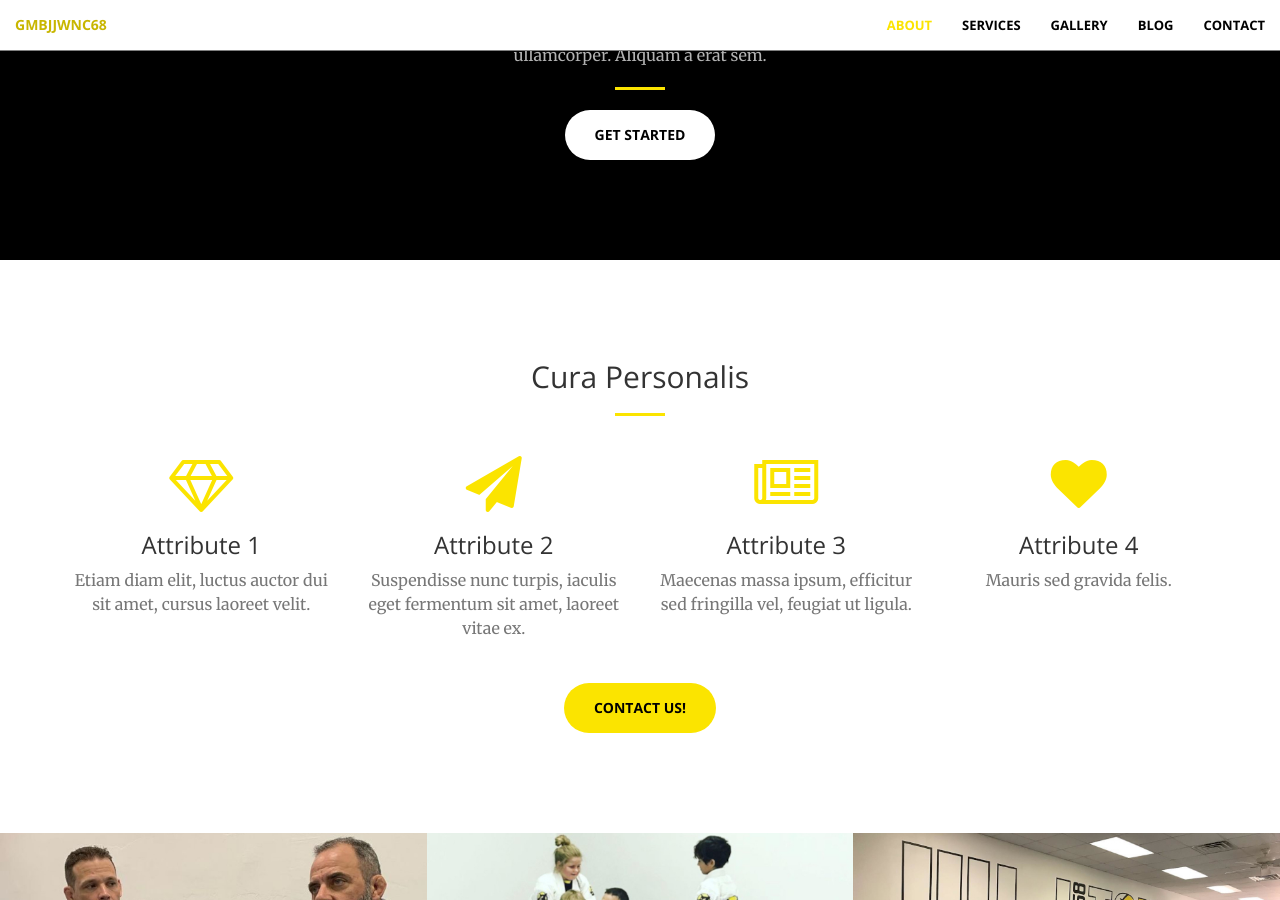
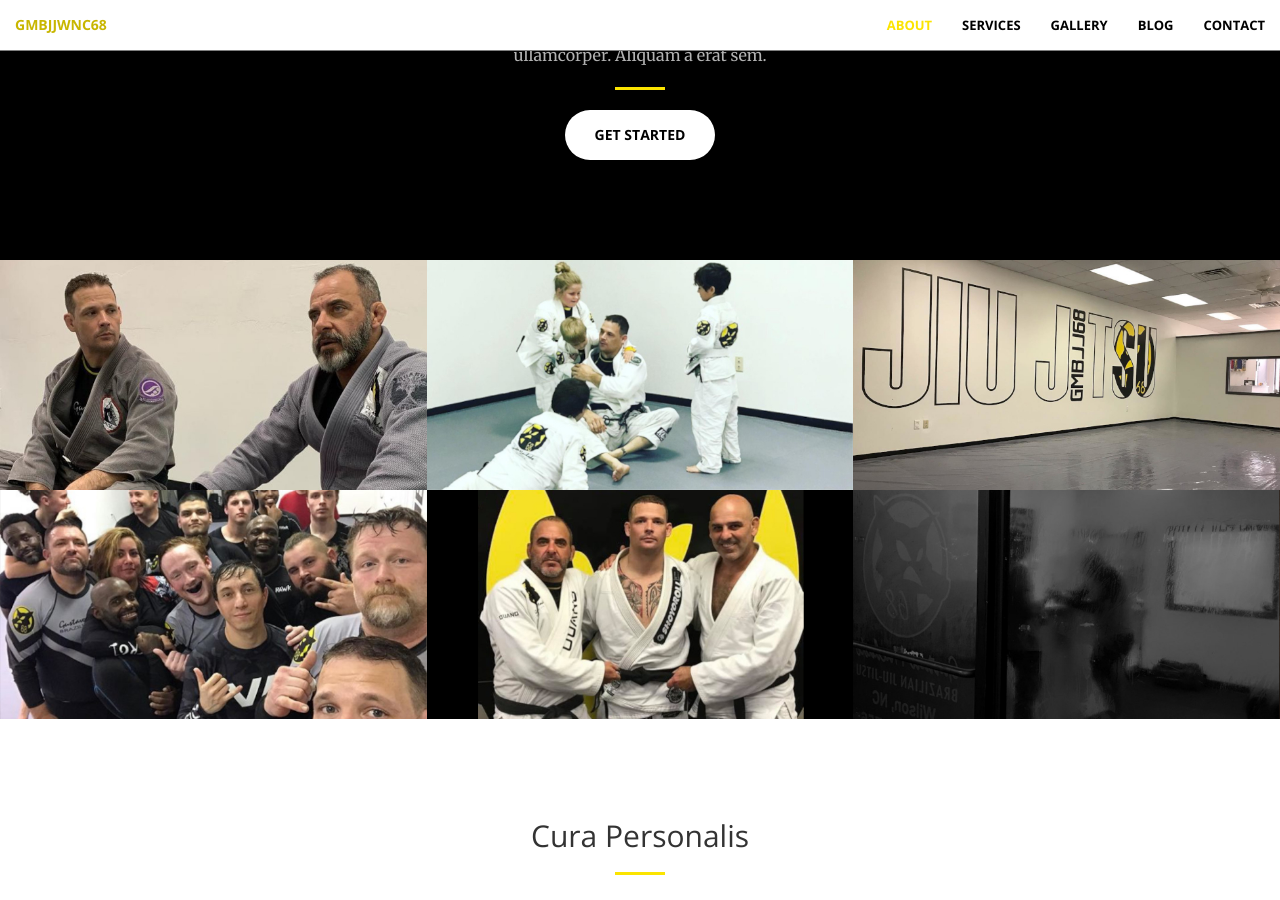
Before and after one commit to gmbjjwnc68/gmbjjwnc68.github.io, a Jekyll site: the page built from index.html, in a window 1280 px wide and 900 px high, scrolled down 1153 px. Built offline with Jekyll 4.4.1, drawn with Linux system fonts in a browser that asks for light colours.

Commit message:
Added second home page portfolio

```diff
--- /dev/null
+++ b/_includes/portfolio2.html
@@ -0,0 +1,96 @@
+<section class="no-padding" id="portfolio">
+    <div class="container-fluid">
+        <div class="row no-gutter">
+            <div class="col-lg-4 col-sm-6">
+                <a class="portfolio-box">
+                    <img src="img/portfolio/1.jpg" class="img-responsive" alt="">
+                    <div class="portfolio-box-caption">
+                        <div class="portfolio-box-caption-content">
+                            <div class="project-category text-faded">
+                                learning
+                            </div>
+                            <div class="project-name">
+                                from the master
+                            </div>
+                        </div>
+                    </div>
+                </a>
+            </div>
+            <div class="col-lg-4 col-sm-6">
+                <a class="portfolio-box">
+                    <img src="img/portfolio/2.jpg" class="img-responsive" alt="">
+                    <div class="portfolio-box-caption">
+                        <div class="portfolio-box-caption-content">
+                            <div class="project-category text-faded">
+                                paying
+                            </div>
+                            <div class="project-name">
+                                it forward
+                            </div>
+                        </div>
+                    </div>
+                </a>
+            </div>
+            <div class="col-lg-4 col-sm-6">
+                <a class="portfolio-box">
+                    <img src="img/portfolio/3.jpg" class="img-responsive" alt="">
+                    <div class="portfolio-box-caption">
+                        <div class="portfolio-box-caption-content">
+                            <div class="project-category text-faded">
+                                clean mats
+                            </div>
+                            <div class="project-name">
+                                clean thoughts
+                            </div>
+                        </div>
+                    </div>
+                </a>
+            </div>
+            <div class="col-lg-4 col-sm-6">
+                <a class="portfolio-box">
+                    <img src="img/portfolio/4.jpg" class="img-responsive" alt="">
+                    <div class="portfolio-box-caption">
+                        <div class="portfolio-box-caption-content">
+                            <div class="project-category text-faded">
+                                full mats
+                            </div>
+                            <div class="project-name">
+                                and hearts
+                            </div>
+                        </div>
+                    </div>
+                </a>
+            </div>
+            <div class="col-lg-4 col-sm-6">
+                <a class="portfolio-box">
+                    <img src="img/portfolio/5.jpg" class="img-responsive" alt="">
+                    <div class="portfolio-box-caption">
+                        <div class="portfolio-box-caption-content">
+                            <div class="project-category text-faded">
+                                our lineage
+                            </div>
+                            <div class="project-name">
+                                Scott Bass
+                            </div>
+                        </div>
+                    </div>
+                </a>
+            </div>
+            <div class="col-lg-4 col-sm-6">
+                <a class="portfolio-box">
+                    <img src="img/portfolio/6.jpg" class="img-responsive" alt="">
+                    <div class="portfolio-box-caption">
+                        <div class="portfolio-box-caption-content">
+                            <div class="project-category text-faded">
+                                dedication &
+                            </div>
+                            <div class="project-name">
+                                commitment
+                            </div>
+                        </div>
+                    </div>
+                </a>
+            </div>
+        </div>
+    </div>
+</section>
--- a/_layouts/front.html
+++ b/_layouts/front.html
@@ -7,6 +7,7 @@
   {% include nav.html %}
   {% include header.html %}
   {% include call-to-action.html %}
+  {% include portfolio2.html %}
   {% include services.html %}
   {% include portfolio.html %}
   <!-- {% include aside.html %} -->
```
